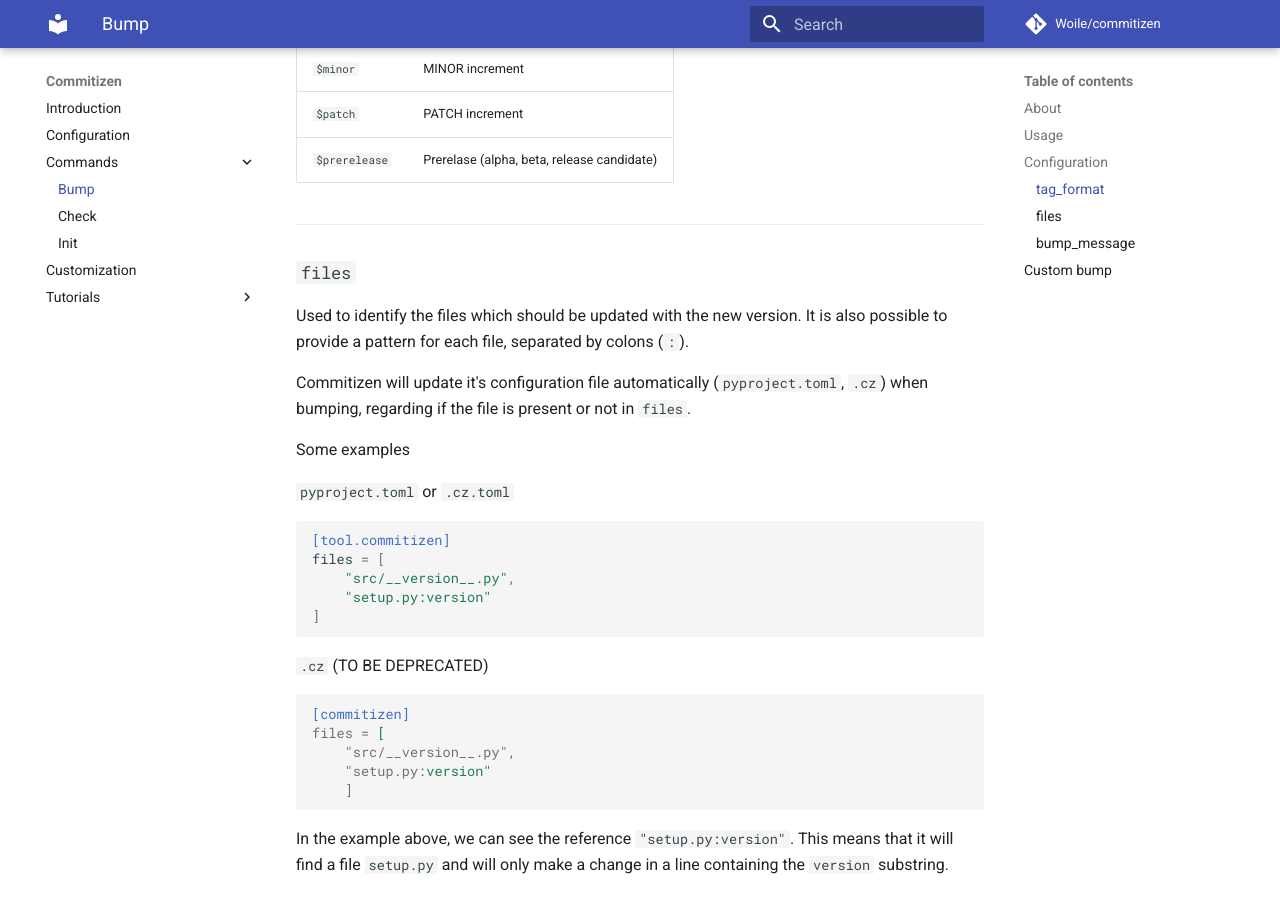
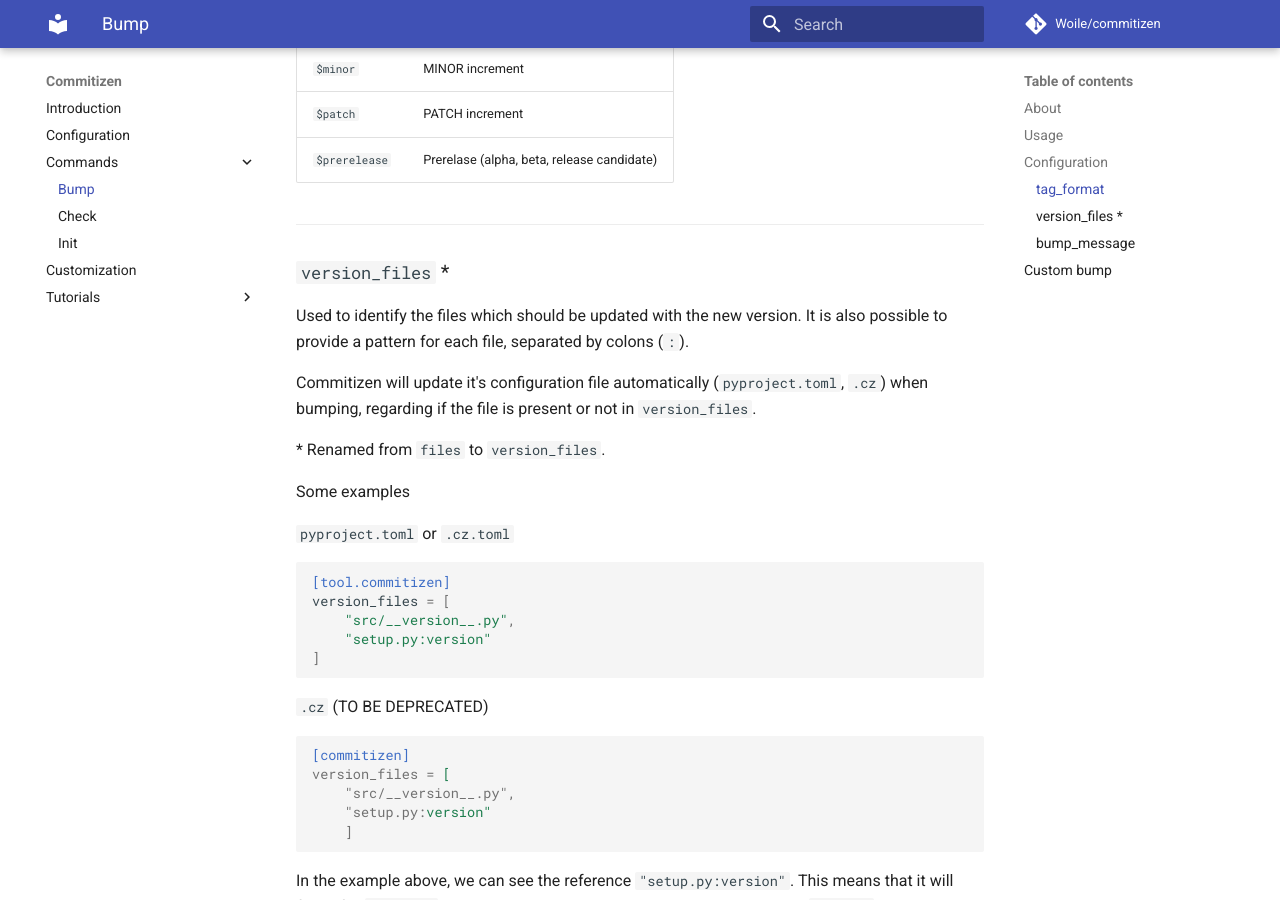
Before and after one commit to commitizen-tools/commitizen, an MkDocs documentation site: the page built from docs/bump.md, in a window 1280 px wide and 900 px high, scrolled down 2980 px. Built offline with MkDocs 1.6.1 and Material for MkDocs 9.7.7, drawn with Linux system fonts in a browser that asks for light colours; comment, search, counter and statistics services are not loaded.

Commit message:
docs: renamed files to version_files

````diff
--- a/docs/bump.md
+++ b/docs/bump.md
@@ -120,13 +120,15 @@
 
 ---
 
-### `files`
+### `version_files` *
 
 Used to identify the files which should be updated with the new version.
 It is also possible to provide a pattern for each file, separated by colons (`:`).
 
 Commitizen will update it's configuration file automatically (`pyproject.toml`, `.cz`) when bumping,
-regarding if the file is present or not in `files`.
+regarding if the file is present or not in `version_files`.
+
+\* Renamed from `files` to `version_files`.
 
 Some examples
 
@@ -134,7 +136,7 @@
 
 ```toml
 [tool.commitizen]
-files = [
+version_files = [
     "src/__version__.py",
     "setup.py:version"
 ]
@@ -144,7 +146,7 @@
 
 ```
 [commitizen]
-files = [
+version_files = [
     "src/__version__.py",
     "setup.py:version"
     ]
--- a/docs/config.md
+++ b/docs/config.md
@@ -9,7 +9,7 @@
     [tool.commitizen]
     name = "cz_conventional_commits"
     version = "0.1.0"
-    files = [
+    version_files = [
         "src/__version__.py",
         "pyproject.toml:version"
     ]
@@ -38,7 +38,7 @@
     [commitizen]
     name = cz_conventional_commits
     version = 0.1.0
-    files = [
+    version_files = [
         "src/__version__.py",
         "pyproject.toml:version"
         ]
@@ -63,7 +63,7 @@
 | -------- | ---- | ------- | ----------- |
 | `name` | `str` | `"cz_conventional_commits"` | Name of the commiting rules to use |
 | `version` | `str` | `None` | Current version. Example: "0.1.2" |
-| `files` | `list` | `[ ]` | Files were the version will be updated. A pattern to match a line, can also be specified, separated by `:` [See more](https://woile.github.io/commitizen/bump#files) |
+| `version_files` | `list` | `[ ]` | Files were the version will be updated. A pattern to match a line, can also be specified, separated by `:` [See more](https://woile.github.io/commitizen/bump#files) |
 | `tag_format` | `str` | `None` | Format for the git tag, useful for old projects, that use a convention like `"v1.2.1"`. [See more](https://woile.github.io/commitizen/bump#tag_format) |
 | `bump_message` | `str` | `None` | Create custom commit message, useful to skip ci. [See more](https://woile.github.io/commitizen/bump#bump_message) |
 | `style` | `list` | see above | Style for the prompts (It will merge this value with default style.) [See More (Styling your prompts with your favorite colors)](https://github.com/tmbo/questionary#additional-features) |
````
Also changed, not shown: docs/check.md (+4 -4 lines), docs/index.md (+12 -10 lines), docs/tutorials/github_actions.md (+4 -4 lines), 1 other file.
